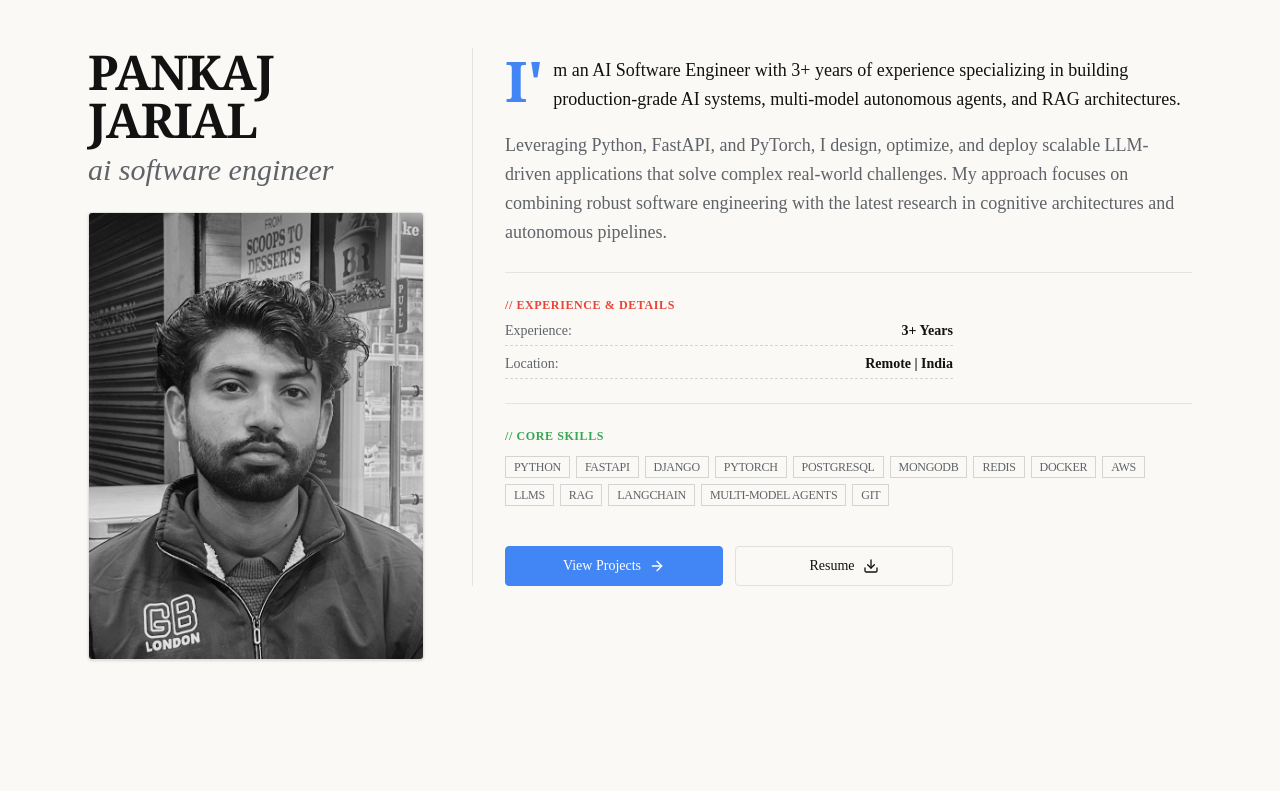
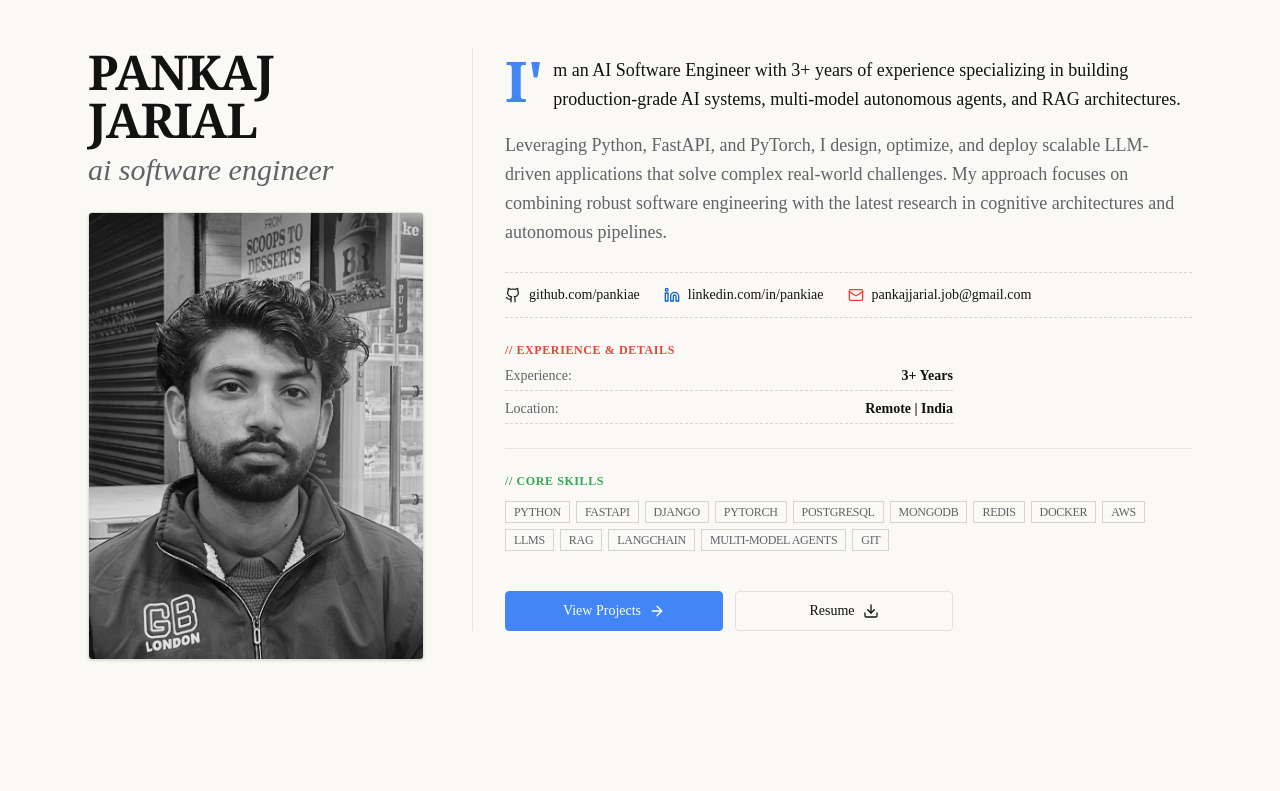
Before and after one commit to pankiae/pankiae.github.io, a Next.js app: page / in a window 1280 px wide. Shown: the top 791 px of the page. Built offline with nearby package versions, Linux system fonts and the light colour scheme.

Commit message:
feat: implement editorial-style global theme and add Hero section component

```diff
--- a/src/components/sections/Hero.jsx
+++ b/src/components/sections/Hero.jsx
@@ -1,7 +1,7 @@
 "use client";
 
 import { motion } from "framer-motion";
-import { ArrowRight, Download } from "lucide-react";
+import { ArrowRight, Download, Github, Linkedin, Mail } from "lucide-react";
 import { Button } from "@/components/ui/button";
 import Link from "next/link";
 
@@ -19,10 +19,10 @@ export function Hero() {
                     initial={{ opacity: 0, y: 30 }}
                     animate={{ opacity: 1, y: 0 }}
                     transition={{ duration: 0.6 }}
-                    className="grid grid-cols-1 lg:grid-cols-12 gap-8 lg:gap-12 items-start"
+                    className="grid grid-cols-12 gap-4 sm:gap-8 lg:gap-12 items-start"
                 >
-                    {/* Left Column (4 cols): Name, Title, and Profile Pic */}
-                    <div className="lg:col-span-4 space-y-6">
+                    {/* Left Column (5 cols on mobile, 4 on desktop): Name, Title, and Profile Pic */}
+                    <div className="col-span-5 md:col-span-4 space-y-4 md:space-y-6">
                         <div className="space-y-2">
                             <h1 className="text-3xl sm:text-4xl md:text-5xl font-serif font-black tracking-tight leading-none text-foreground uppercase">
                                 Pankaj Jarial
@@ -42,8 +42,8 @@ export function Hero() {
                         </div>
                     </div>
 
-                    {/* Right Column (8 cols): Biography Summary, Experience Stats, and Core Skills */}
-                    <div className="lg:col-span-8 space-y-6 lg:border-l border-neutral-800/10 lg:pl-8 lg:pt-2">
+                    {/* Right Column (7 cols on mobile, 8 on desktop): Biography Summary, Experience Stats, and Core Skills */}
+                    <div className="col-span-7 md:col-span-8 space-y-4 md:space-y-6 md:border-l border-neutral-800/10 pl-2 md:pl-8 pt-1 md:pt-2">
                         {/* Summary */}
                         <div className="space-y-4 text-base md:text-lg text-muted-foreground leading-relaxed font-sans">
                             <p className="dropcap text-foreground font-medium">
@@ -54,7 +54,27 @@ export function Hero() {
                             </p>
                         </div>
 
-                        <div className="h-px bg-neutral-800/10" />
+                        {/* Social & Contact Links moved here under the Summary */}
+                        <div className="flex flex-wrap gap-x-6 gap-y-2.5 border-t border-b border-dashed border-neutral-300 py-3 font-sans text-xs sm:text-sm">
+                            <div className="flex items-center gap-2 text-muted-foreground hover:text-primary transition-colors">
+                                <Github className="w-4 h-4 shrink-0 text-[#24292e]" />
+                                <Link href="https://github.com/pankiae" target="_blank" className="hover:underline truncate text-foreground font-medium">
+                                    github.com/pankiae
+                                </Link>
+                            </div>
+                            <div className="flex items-center gap-2 text-muted-foreground hover:text-accent transition-colors">
+                                <Linkedin className="w-4 h-4 shrink-0 text-[#0A66C2]" />
+                                <Link href="https://linkedin.com/in/pankiae" target="_blank" className="hover:underline truncate text-foreground font-medium">
+                                    linkedin.com/in/pankiae
+                                </Link>
+                            </div>
+                            <div className="flex items-center gap-2 text-muted-foreground hover:text-secondary transition-colors">
+                                <Mail className="w-4 h-4 shrink-0 text-[#EA4335]" />
+                                <a href="mailto:pankajjarial.job@gmail.com" className="hover:underline truncate text-foreground font-medium">
+                                    pankajjarial.job@gmail.com
+                                </a>
+                            </div>
+                        </div>
 
                         {/* Experience Specifications */}
                         <div className="space-y-2">
```
Also changed, not shown: src/app/globals.css (+18 -9 lines).
